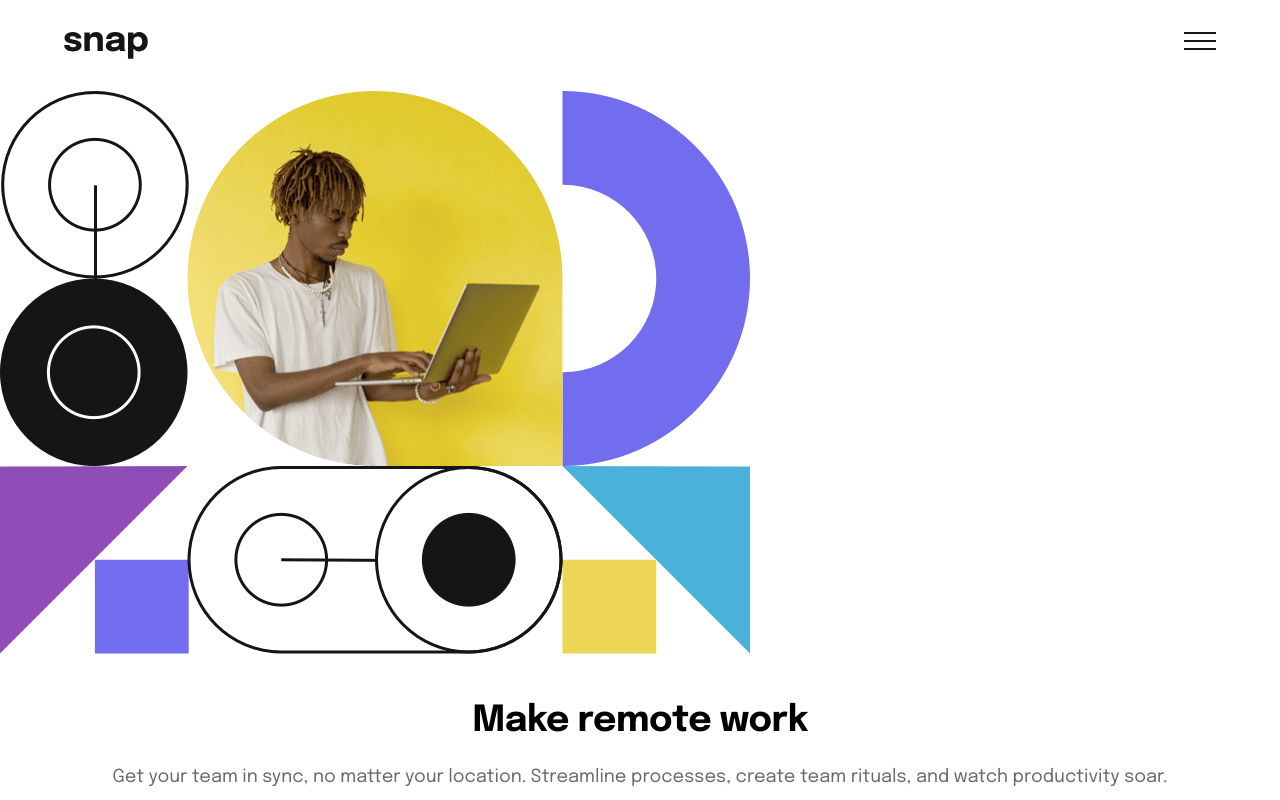
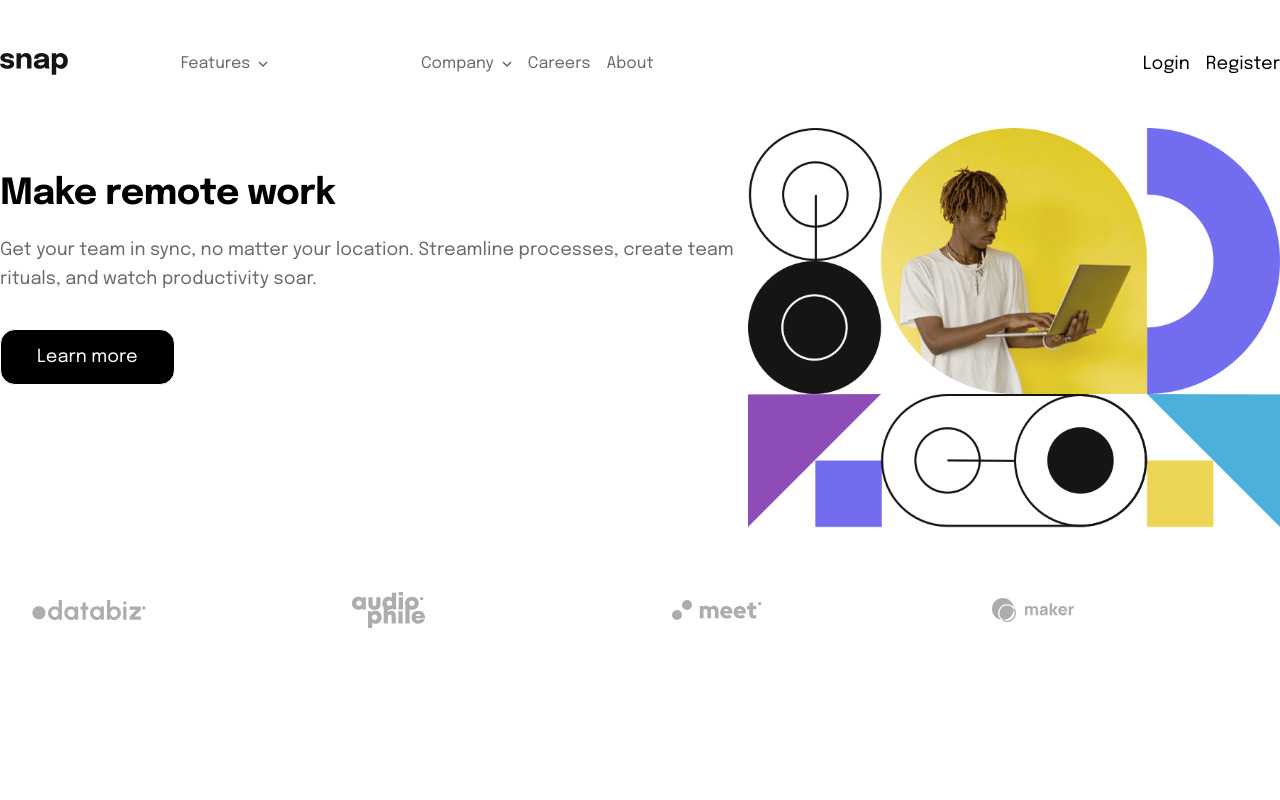
Before and after one commit to barryhanna/Intro-Section-with-Dropdown-Menu, a website: page index.html in a window 1280 px wide. Shown: the top 800 px of the page. Drawn offline with Linux system fonts and the light colour scheme.

Commit message:
Updated mobile menu, made hero image responsive

```diff
--- a/index.html
+++ b/index.html
@@ -28,15 +28,16 @@
           <ul role="list">
             <li data-sub>
               <a href="#">Features<img src="./images/icon-arrow-down.svg"></a>
-            </li>
               <ul class="sub-menu">
                 <li><a href="#"><img src="./images/icon-todo.svg">Todo List</a></li>
                 <li><a href="#"><img src="./images/icon-calendar.svg">Calendar</a></li>
                 <li><a href="#"><img src="./images/icon-reminders.svg">Reminders</a></li>
                 <li><a href="#"><img src="./images/icon-planning.svg">Planning</a></li>
               </ul>
+            </li>
+          </ul>
+          <ul class="sub-menu">
             <li data-sub><a href="#">Company<img src="./images/icon-arrow-down.svg"></a>
-            </li>
               <ul class="sub-menu">
                 <li>
                   <a href="#">History</a>
@@ -48,6 +49,7 @@
                   <a href="#">Blog</a>
                 </li>
               </ul>
+            </li>
             <li><a href="#">Careers</a></li>
             <li><a href="#">About</a></li>
           </ul>
@@ -66,8 +68,11 @@
   <main>
     <div class="columns">
       <div class="hero">
+        <picture>
+          <source media="(min-width: 1440px)" srcset="./images/image-hero-desktop.png">
           <img src="./images/image-hero-mobile.png" alt="A man with standing with a laptop and typing with one hand"
             class="hero__img">
+        </picture>
       </div>
       <div class="col">
         <h1>Make remote work</h1>
@@ -78,6 +83,7 @@
         <a class="btn" href="#">Learn more</a>
       </div>
     </div>
+
 
     <div class="container">
       <section class="clients">
--- a/script.js
+++ b/script.js
@@ -2,6 +2,7 @@ var menuButtons = document.querySelectorAll('[data-sub]');
 var closeMenuBtn = document.querySelector('.close-btn');
 var nav = document.querySelector('nav');
 var menuToggleBtn = document.querySelector('.menu-toggle');
+var heroImg = document.querySelector('.hero__img');
 menuButtons.forEach(function (button) {
     return button.addEventListener('click', function (e) {
         button.classList.toggle('expanded');
@@ -21,3 +22,14 @@ function toggleArrow(el) {
         ? './images/icon-arrow-down.svg'
         : './images/icon-arrow-up.svg';
 }
+// function changeImageForSize() {
+//   // const desktopSize = getComputedStyle(document.body)
+//   //   .getPropertyValue('--desktop-width')
+//   //   .split('px')[0];
+//   const heroImage: HTMLImageElement = document.querySelector('.hero__img');
+//   heroImage.src =
+//     window.innerWidth >= 700
+//       ? './images/image-hero-desktop.png'
+//       : (heroImage.src = './images/image-hero-mobile.png');
+// }
+// window.onresize = changeImageForSize;
--- a/style.css
+++ b/style.css
@@ -64,6 +64,16 @@ header {
   margin-top: 1rem;
 }
 
+@media (min-width: 700px) {
+  .columns {
+    display: flex;
+  }
+
+  .hero {
+    order: 1;
+  }
+}
+
 .clients {
   --vertical-spacer: 2rem;
   display: flex;
@@ -104,6 +114,11 @@ header {
 /* Nav */
 .login {
   display: none;
+}
+
+.login a {
+  color: black;
+  text-decoration: none;
 }
 
 nav {
@@ -176,12 +191,17 @@ nav a {
   line-height: 2rem;
 }
 
-nav li[data-sub] + .sub-menu {
+nav li[data-sub] .sub-menu {
   display: none;
 }
 
-nav li[data-sub].expanded + .sub-menu {
-  display: revert;
+nav li[data-sub].expanded {
+  flex-direction: column;
+}
+
+nav li[data-sub].expanded .sub-menu {
+  display: block;
+  margin-top: 1rem;
 }
 
 .close-btn--container {
@@ -200,3 +220,82 @@ nav li[data-sub].expanded + .sub-menu {
 a img {
   pointer-events: none;
 }
+
+@media (min-width: 700px) {
+  header {
+    align-items: center;
+    gap: 1rem;
+  }
+
+  nav {
+    display: block;
+    position: static;
+    background-color: transparent;
+    animation: none;
+    color: black;
+  }
+
+  .nav__inner {
+    display: flex;
+    align-items: center;
+    background: none;
+    position: static;
+    animation: none;
+  }
+
+  .nav__inner ul {
+    display: flex;
+    flex-direction: row;
+    align-items: center;
+    gap: 1rem;
+    margin: auto;
+  }
+
+  .nav__inner li {
+    margin-bottom: 0;
+  }
+
+  .close-btn--container {
+    display: none;
+  }
+
+  .menu-toggle {
+    display: none;
+  }
+
+  .login {
+    display: flex;
+    gap: 1rem;
+  }
+
+  .container {
+    --vertical-spacer: 2rem;
+    max-width: var(--desktop-width);
+  }
+
+  .col {
+    text-align: left;
+  }
+
+  .columns {
+    max-width: 1440px;
+    margin: 0 auto;
+  }
+
+  .clients {
+    max-width: 1440px;
+    margin: 0 auto;
+    justify-content: space-around;
+  }
+
+  /* nav li[data-sub].expanded ul {
+    position: relative;
+  }
+
+  nav li[data-sub].expanded + .sub-menu {
+    position: absolute;
+    display: block;
+    top: 1rem;
+    left: 1rem;
+  } */
+}
```
Also changed, not shown: script.ts (+17 -3 lines). Lines whose indentation alone changed are shown as unchanged.
